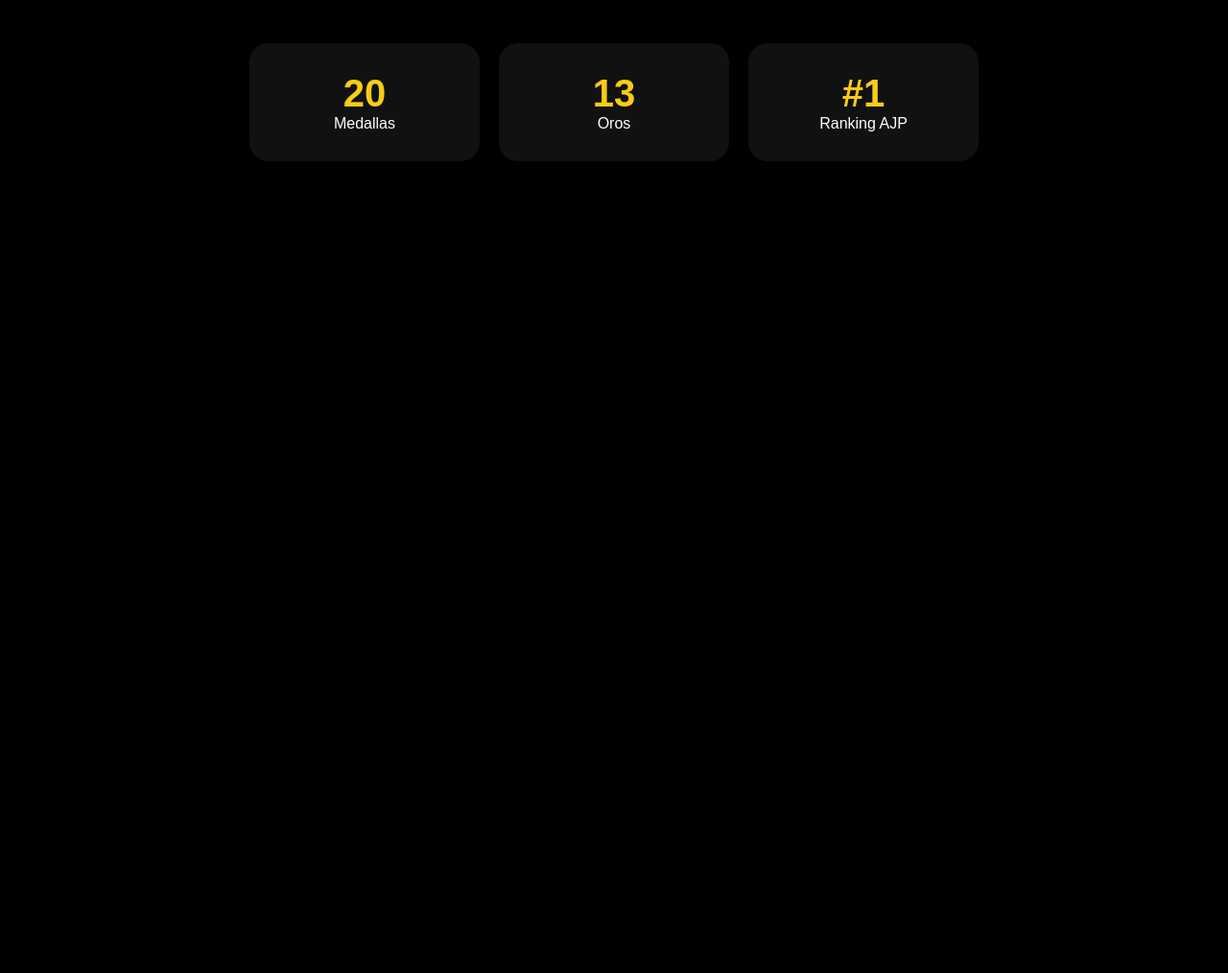
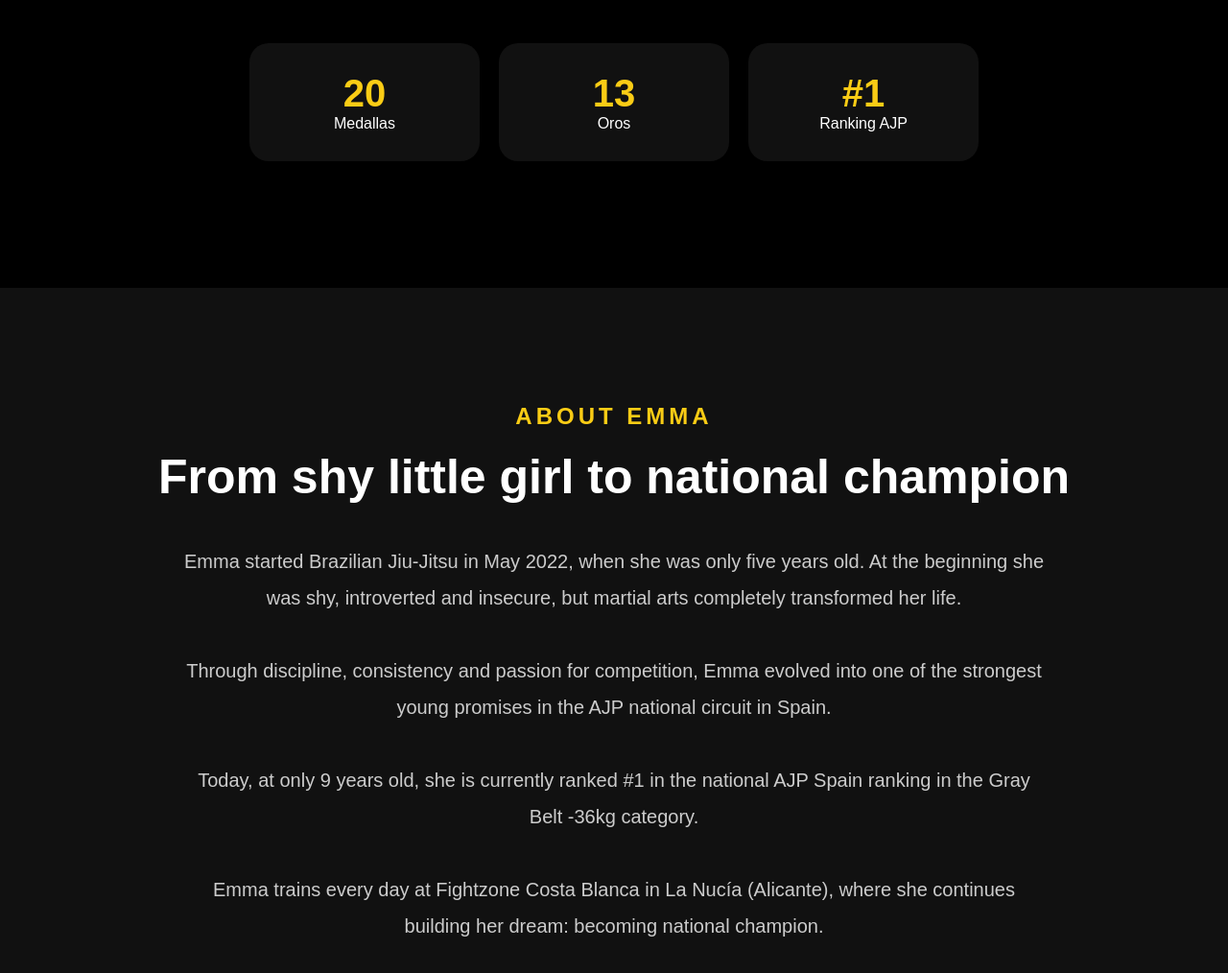
Before and after one commit to Titobel7/emma-bjj-website, a plain HTML site: page index.html in a window 1280 px wide. Shown: the part 540-1554 px from the top of the page at 96% size. Before the commit the page ends 840 px from the top, so only its background shows below. Drawn offline with Linux system fonts and the light colour scheme.

Commit message:
Add section detailing Emma's martial arts journey
Added a new section about Emma's journey in Brazilian Jiu-Jitsu.

```diff
--- a/index.html
+++ b/index.html
@@ -124,6 +124,35 @@
     </div>
 
   </section>
+<section style="padding:100px 20px;background:#111;text-align:center;">
 
+  <h2 style="color:#facc15;letter-spacing:4px;">
+    ABOUT EMMA
+  </h2>
+
+  <h1 style="font-size:50px;">
+    From shy little girl to national champion
+  </h1>
+
+  <p style="
+    max-width:900px;
+    margin:auto;
+    line-height:1.9;
+    color:#ccc;
+    font-size:20px;
+    margin-top:40px;
+  ">
+    Emma started Brazilian Jiu-Jitsu in May 2022, when she was only five years old.
+    At the beginning she was shy, introverted and insecure, but martial arts completely transformed her life.
+    <br><br>
+    Through discipline, consistency and passion for competition, Emma evolved into one of the strongest young promises in the AJP national circuit in Spain.
+    <br><br>
+    Today, at only 9 years old, she is currently ranked #1 in the national AJP Spain ranking in the Gray Belt -36kg category.
+    <br><br>
+    Emma trains every day at Fightzone Costa Blanca in La Nucía (Alicante), where she continues building her dream:
+    becoming national champion.
+  </p>
+
+</section>
 </body>
 </html>
```
